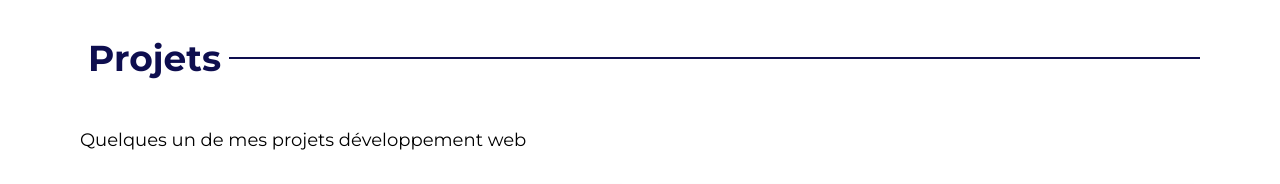
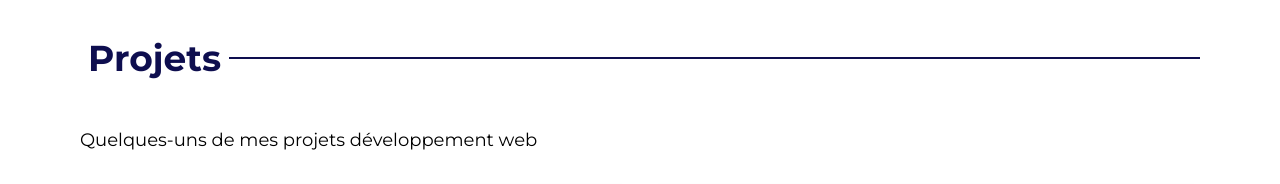
Before and after one commit to Meriemchm/chm_portfolio_severine_client, a React (Vite) app: page / in a window 1280 px wide. Shown: the part 4560-4744 px from the top of the page. Built offline with nearby package versions, Linux system fonts and the light colour scheme.

Commit message:
V1-projects-maj

```diff
--- a/src/components/Projects/Projects.jsx
+++ b/src/components/Projects/Projects.jsx
@@ -10,7 +10,7 @@ const Projects = () => {
 
           <div className="h-0.5 flex-grow bg-second "></div>
         </div>
-        <p className="text-md md:text-lg">Quelques un de mes projets développement web</p>
+        <p className="text-md md:text-lg">Quelques-uns de mes projets développement web</p>
         <Project />
     </div>
 
```
